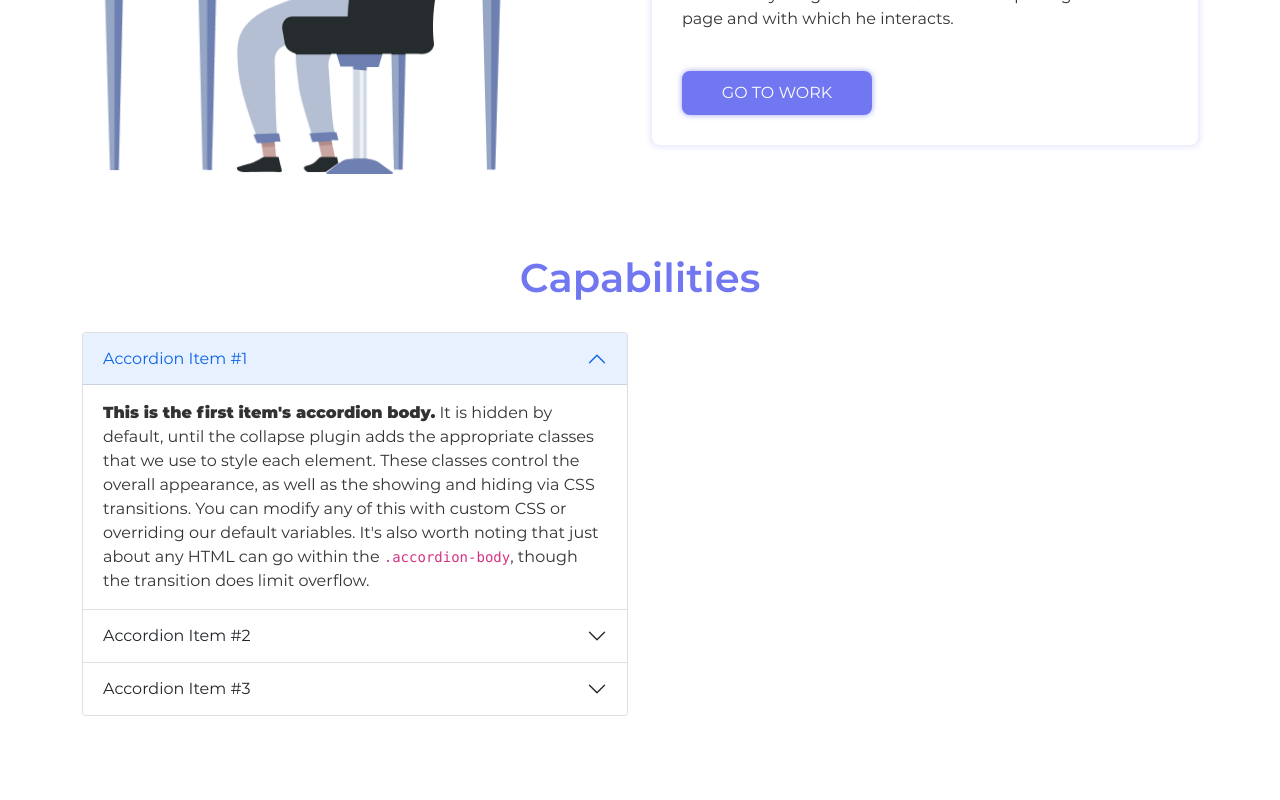
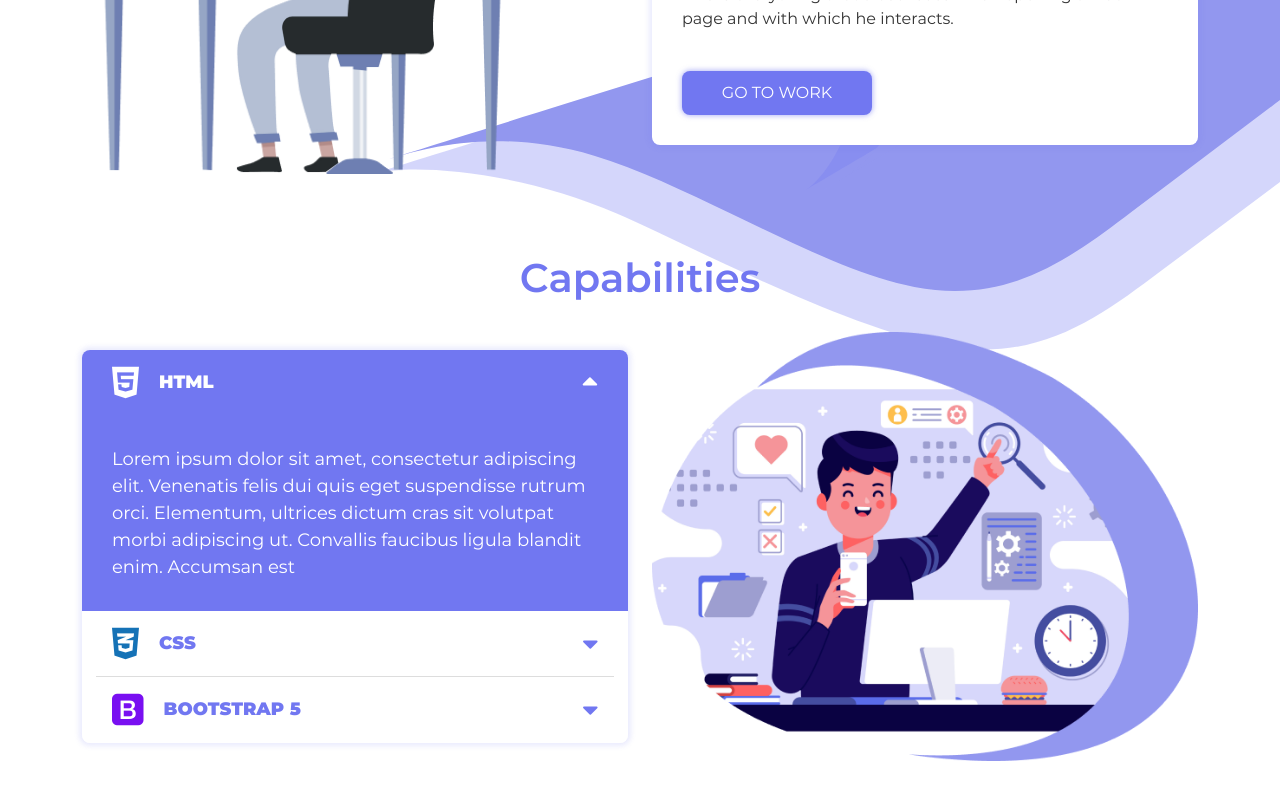
Before and after one commit to imsad1/My-Work, a plain HTML site: page index.html in a window 1280 px wide. Shown: the part 1058-1858 px from the top of the page. Drawn offline with Linux system fonts and the light colour scheme.

Commit message:
project capabilities end

```diff
--- a/css/style.css
+++ b/css/style.css
@@ -375,4 +375,77 @@ h1,h2,h3,h4,h5,h6, p {
   margin-bottom: 30px;
 }
 
+.accordion {
+  box-shadow: 0px 0px 5px 3px rgba(113, 119, 241, 0.15);
+  border-radius: 8px;
+  overflow: hidden;
+}
+
+.accordion__button {
+  width: 100%;
+  display: flex;
+  align-items: center;
+  border: none;
+  font-size: 18px;
+  font-weight: 900;
+  text-transform: uppercase;
+  column-gap: 20px;
+  padding: 15px 30px;
+  transition: .5s;
+  color: #fff;
+  background: var(--title);
+  position: relative;
+  justify-content: center;
+}
+
+.accordion__button.collapsed {
+  background: var(--body);
+  color: var(--title);
+}
+
+.accordion__body {
+  font-size: 18px;
+  line-height: 27px;
+  background: var(--title);
+  padding: 30px;
+  color: #fff;
+}
+
+.accordion__icon-down{
+  font-size: 25px;
+  transform: rotate(180deg);
+  transition: .5s;
+}
+
+.accordion__button.collapsed .accordion__icon-down {
+  transform: rotate(0);
+}
+
+.accordion__item:first-of-type .accordion__button.collapsed .accordion__brand {
+  color: #E44F26;
+}
+.accordion__item:nth-of-type(2) .accordion__button.collapsed .accordion__brand {
+  color: #1572B6;
+}
+.accordion__item:last-of-type .accordion__button.collapsed .accordion__brand {
+  color: #790FF1;
+}
+
+.accordion__item:first-of-type .accordion__button.collapsed::after {
+  content: '';
+  position: absolute;
+  width: 95%;
+  height: 1px;
+  background: #ddd;
+  bottom: 0;
+}
+
+.accordion__item:nth-of-type(2) .accordion__button.collapsed::after {
+  content: '';
+  position: absolute;
+  width: 95%;
+  height: 1px;
+  background: #ddd;
+  bottom: 0;
+}
 /* capabilities end */
--- a/index.html
+++ b/index.html
@@ -7,7 +7,7 @@
   <link rel="stylesheet" href="css/all.min.css">
   <link rel="stylesheet" href="libs/bootstrap.css">
   <link rel="stylesheet" href="css/style.css">
-  <link rel="stylesheet" href="css/media.css">
+  <!-- <link rel="stylesheet" href="css/media.css"> -->
 </head>
 <body>
   <header class="header">
@@ -105,48 +105,58 @@
     <section class="capabilities">
       <div class="container">
         <h2 class="capabilities__title title text-center">Capabilities</h2>
-        <div class="row">
-          <div class="col-xl-6">
+        <div class="row justify-content-center align-items-center">
+          <div class="col-md-8 col-xl-6 mb-3 mb-xl-0">
             <div class="accordion" id="accordionExample">
-              <div class="accordion-item">
+              <div class="accordion__item">
                 <h2 class="accordion-header" id="headingOne">
-                  <button class="accordion-button" type="button" data-bs-toggle="collapse" data-bs-target="#collapseOne" aria-expanded="true" aria-controls="collapseOne">
-                    Accordion Item #1
+                  <button class="accordion__button" type="button" data-bs-toggle="collapse" data-bs-target="#collapseOne" aria-expanded="true" aria-controls="collapseOne">
+                    <span class="fab fa-html5 fa-2x accordion__brand"></span>
+                    html
+                    <span class="fas fa-caret-down accordion__icon-down ms-auto"></span>
                   </button>
                 </h2>
                 <div id="collapseOne" class="accordion-collapse collapse show" aria-labelledby="headingOne" data-bs-parent="#accordionExample">
-                  <div class="accordion-body">
-                    <strong>This is the first item's accordion body.</strong> It is hidden by default, until the collapse plugin adds the appropriate classes that we use to style each element. These classes control the overall appearance, as well as the showing and hiding via CSS transitions. You can modify any of this with custom CSS or overriding our default variables. It's also worth noting that just about any HTML can go within the <code>.accordion-body</code>, though the transition does limit overflow.
+                  <div class="accordion__body">
+                    Lorem ipsum dolor sit amet, consectetur adipiscing elit. Venenatis felis dui quis eget suspendisse rutrum orci. Elementum, ultrices dictum cras sit volutpat morbi adipiscing ut. Convallis faucibus ligula blandit enim. Accumsan est
                   </div>
                 </div>
               </div>
-              <div class="accordion-item">
+              <div class="accordion__item">
                 <h2 class="accordion-header" id="headingTwo">
-                  <button class="accordion-button collapsed" type="button" data-bs-toggle="collapse" data-bs-target="#collapseTwo" aria-expanded="false" aria-controls="collapseTwo">
-                    Accordion Item #2
+                  <button class="accordion__button collapsed" type="button" data-bs-toggle="collapse" data-bs-target="#collapseTwo" aria-expanded="false" aria-controls="collapseTwo">
+                    <span class="fab fa-css3-alt fa-2x accordion__brand"></span>
+                    css
+                    <span class="fas fa-caret-down accordion__icon-down ms-auto"></span>
                   </button>
                 </h2>
                 <div id="collapseTwo" class="accordion-collapse collapse" aria-labelledby="headingTwo" data-bs-parent="#accordionExample">
-                  <div class="accordion-body">
-                    <strong>This is the second item's accordion body.</strong> It is hidden by default, until the collapse plugin adds the appropriate classes that we use to style each element. These classes control the overall appearance, as well as the showing and hiding via CSS transitions. You can modify any of this with custom CSS or overriding our default variables. It's also worth noting that just about any HTML can go within the <code>.accordion-body</code>, though the transition does limit overflow.
+                  <div class="accordion__body">
+                    Lorem ipsum dolor sit amet, consectetur adipiscing elit. Venenatis felis dui quis eget suspendisse rutrum orci. Elementum, ultrices dictum cras sit volutpat morbi adipiscing ut. Convallis faucibus ligula blandit enim. Accumsan est
                   </div>
                 </div>
               </div>
-              <div class="accordion-item">
+              <div class="accordion__item">
                 <h2 class="accordion-header" id="headingThree">
-                  <button class="accordion-button collapsed" type="button" data-bs-toggle="collapse" data-bs-target="#collapseThree" aria-expanded="false" aria-controls="collapseThree">
-                    Accordion Item #3
+                  <button class="accordion__button collapsed" type="button" data-bs-toggle="collapse" data-bs-target="#collapseThree" aria-expanded="false" aria-controls="collapseThree">
+                    <span class="fab fa-bootstrap fa-2x accordion__brand"></span>
+                    bootstrap 5
+                    <span class="fas fa-caret-down accordion__icon-down ms-auto"></span>
                   </button>
                 </h2>
                 <div id="collapseThree" class="accordion-collapse collapse" aria-labelledby="headingThree" data-bs-parent="#accordionExample">
-                  <div class="accordion-body">
-                    <strong>This is the third item's accordion body.</strong> It is hidden by default, until the collapse plugin adds the appropriate classes that we use to style each element. These classes control the overall appearance, as well as the showing and hiding via CSS transitions. You can modify any of this with custom CSS or overriding our default variables. It's also worth noting that just about any HTML can go within the <code>.accordion-body</code>, though the transition does limit overflow.
+                  <div class="accordion__body">
+                    Lorem ipsum dolor sit amet, consectetur adipiscing elit. Venenatis felis dui quis eget suspendisse rutrum orci. Elementum, ultrices dictum cras sit volutpat morbi adipiscing ut. Convallis faucibus ligula blandit enim. Accumsan est
                   </div>
                 </div>
               </div>
             </div>
           </div>
-          <div class="col-xl-6"></div>
+          <div class="col-xl-6">
+            <div class="capabilities__image">
+              <img src="img/capabilities.png" alt="" class="w-100" >
+            </div>
+          </div>
         </div>
       </div>
     </section>
```
